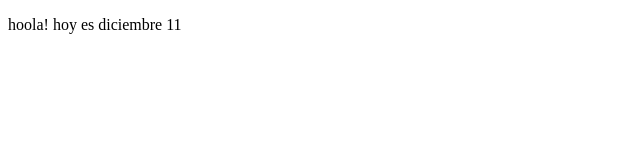
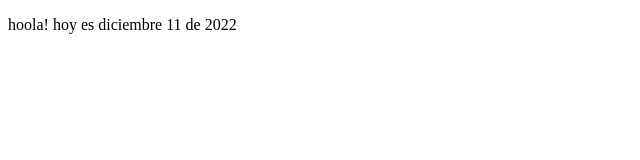
Before and after one commit to liavgit/proyectoDemoCursoPrework, a plain HTML site: page index.html in a window 1280 px wide. Shown: the full height of the page, 0-640 px from the left. Drawn offline with Linux system fonts and the light colour scheme.

Commit message:
agrage el ano a la fecha

```diff
--- a/index.html
+++ b/index.html
@@ -7,6 +7,6 @@
     <title>Hoola</title>
 </head>
 <body>
-    <p>hoola! hoy es diciembre 11</p>
+    <p>hoola! hoy es diciembre 11 de 2022</p>
 </body>
 </html>
```
